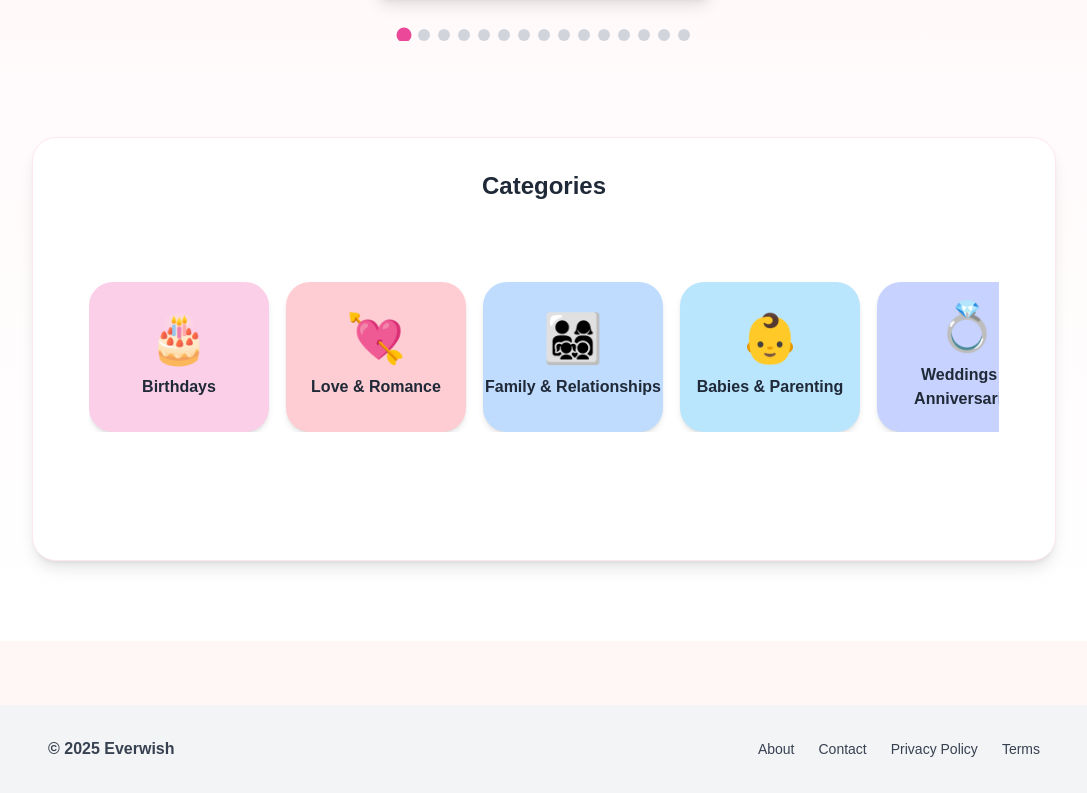
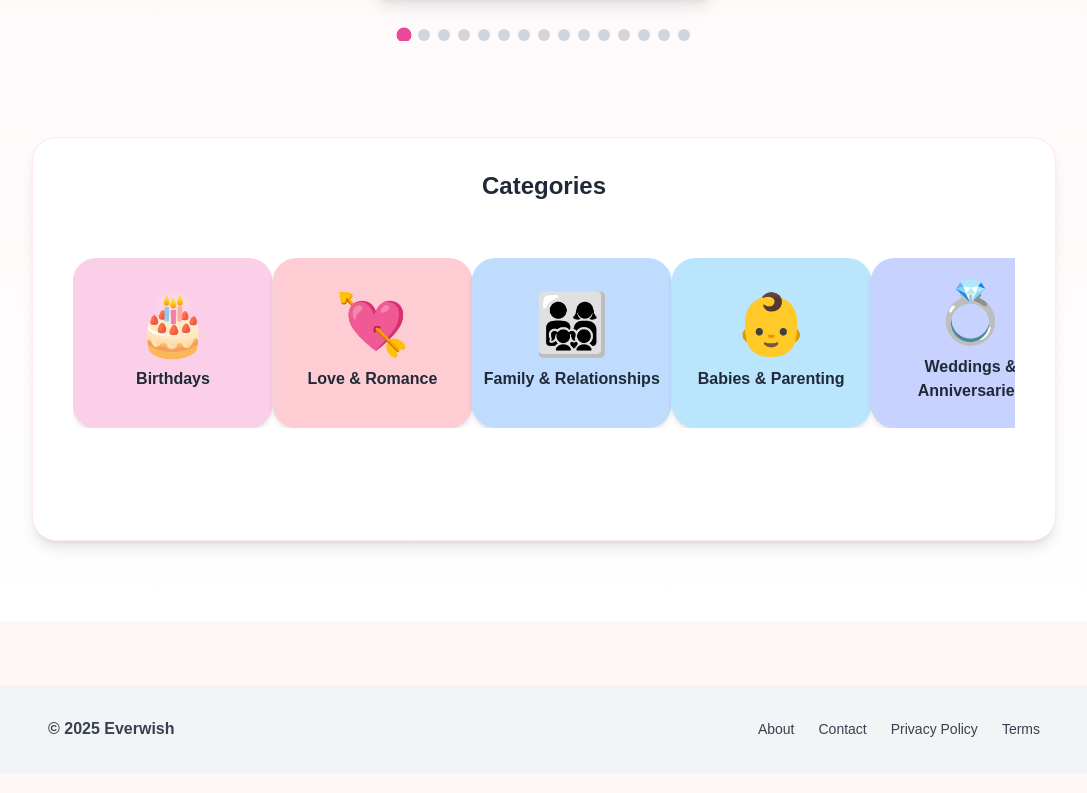
Before and after one commit to everwishhq-commits/EverWish, a Next.js app: page / in a window 1280 px wide. Shown: the part 655-1448 px from the top of the page, without its empty margins (96-1183 px from the left). Built offline with nearby package versions, Linux system fonts and the light colour scheme.

Commit message:
Update categories.js

```diff
--- a/components/categories.js
+++ b/components/categories.js
@@ -34,10 +34,10 @@ const mainCategories = [
 
 export default function Categories() {
   return (
-    <div className="text-center px-6 mt-20 mb-24">
+    <div className="text-center px-2 mt-14 mb-20"> {/* 🔹 Menos padding lateral y superior */}
       <Swiper
-        slidesPerView={2}
-        spaceBetween={55} // 💨 separación amplia
+        slidesPerView={2.1}
+        spaceBetween={45} // 💨 espacio central fluido
         loop={true}
         autoplay={{
           delay: 2500,
@@ -45,8 +45,8 @@ export default function Categories() {
         }}
         speed={800}
         breakpoints={{
-          640: { slidesPerView: 3, spaceBetween: 65 },
-          1024: { slidesPerView: 5, spaceBetween: 75 },
+          640: { slidesPerView: 3.3, spaceBetween: 50 },
+          1024: { slidesPerView: 5, spaceBetween: 55 },
         }}
         modules={[Autoplay]}
         className="overflow-visible"
@@ -55,9 +55,9 @@ export default function Categories() {
           <SwiperSlide key={i}>
             <Link href={`/categories/${cat.slug}`}>
               <div
-                className={`${cat.color} rounded-3xl shadow-md hover:shadow-xl hover:-translate-y-1 transition-all duration-300 flex flex-col items-center justify-center w-[150px] h-[130px] sm:w-[160px] sm:h-[140px] md:w-[180px] md:h-[150px] mx-auto`}
+                className={`${cat.color} rounded-3xl shadow-md hover:shadow-xl hover:-translate-y-1 transition-all duration-300 flex flex-col items-center justify-center w-[170px] h-[150px] sm:w-[180px] sm:h-[160px] md:w-[200px] md:h-[170px] mx-auto`} // 🔹 más grandes
               >
-                <span className="text-5xl mb-3">{cat.emoji}</span>
+                <span className="text-6xl mb-3">{cat.emoji}</span> {/* 🔹 ícono más grande */}
                 <p className="font-semibold text-sm md:text-base text-gray-800 text-center leading-tight">
                   {cat.name}
                 </p>
@@ -68,4 +68,4 @@ export default function Categories() {
       </Swiper>
     </div>
   );
-                }
+   }
```
